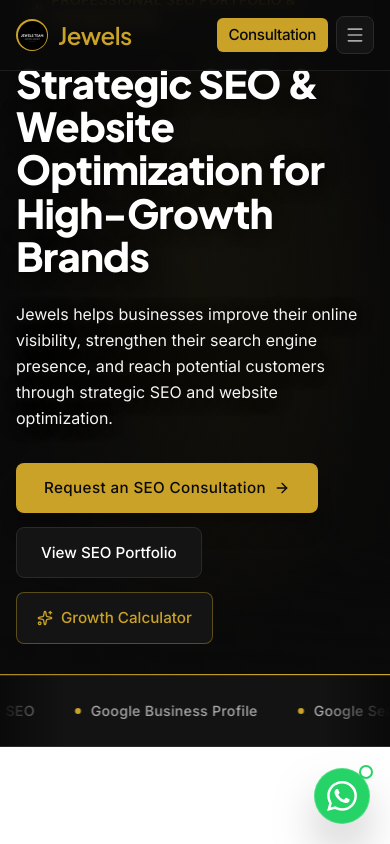
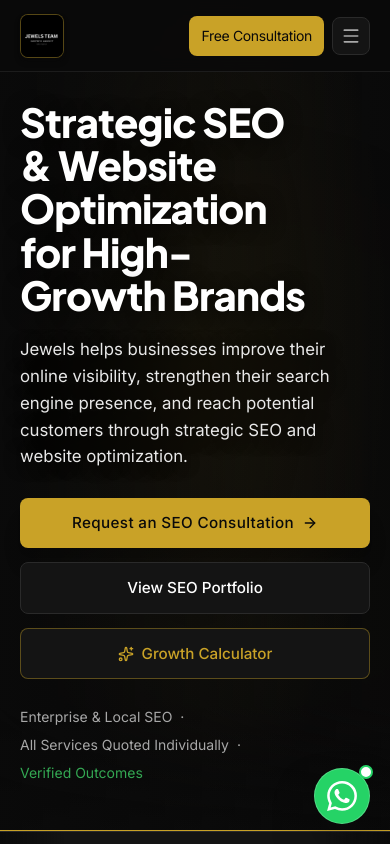
Before and after one commit to joseprecious21-ctrl/Jewels, a React (Vite) app: page / in a window 390 px wide. Shown: the top 844 px of the page. Built offline with nearby package versions, Linux system fonts and the light colour scheme.

Commit message:
refactor: streamline layout and navigation design
Remove redundant logo rendering in navigation components and update global scroll padding to improve header layout consistency and responsiveness.

```diff
--- a/src/components/Footer.tsx
+++ b/src/components/Footer.tsx
@@ -10,8 +10,6 @@ interface FooterProps {
 }
 
 export const Footer: React.FC<FooterProps> = ({ onNavigate, onOpenChecklist }) => {
-  const [logoError, setLogoError] = useState(false);
-
   const scrollToTop = () => {
     window.scrollTo({ top: 0, behavior: 'smooth' });
   };
@@ -41,32 +39,17 @@ export const Footer: React.FC<FooterProps> = ({ onNavigate, onOpenChecklist }) =
                 onNavigate('home');
                 window.scrollTo({ top: 0, behavior: 'smooth' });
               }}
-              className="group flex items-center gap-3 text-left cursor-pointer focus-visible:outline-none"
-              aria-label="Jewels SEO Homepage"
+              className="group flex items-center text-left cursor-pointer focus-visible:outline-none"
+              aria-label="Jewels Team SEO Homepage"
             >
-              <div className="relative w-9 h-9 sm:w-10 sm:h-10 rounded-full p-[1.5px] bg-[var(--gold)] shrink-0 transition-transform group-hover:scale-105">
-                <div className="w-full h-full rounded-full overflow-hidden bg-[var(--ink)] flex items-center justify-center">
-                  {!logoError ? (
-                    <img
-                      src="/logo-source.jpg"
-                      alt="Jewels logo"
-                      width={40}
-                      height={40}
-                      className="w-full h-full object-cover object-center"
-                      onError={() => setLogoError(true)}
-                    />
-                  ) : (
-                    <span className="font-heading font-bold text-sm text-[var(--gold)]">J</span>
-                  )}
-                </div>
-              </div>
-              <div className="flex flex-col">
-                <span className="font-heading text-2xl font-semibold tracking-tight text-[var(--gold)] group-hover:text-[var(--gold-hover)] transition-colors">
-                  Jewels
-                </span>
-                <span className="text-sm uppercase tracking-wider font-sans text-[var(--muted)]">
-                  SEO & Optimization
-                </span>
+              <div className="relative h-12 w-12 rounded-lg overflow-hidden border border-[var(--gold)]/40 bg-black flex items-center justify-center shrink-0 transition-transform group-hover:scale-105 shadow-md shadow-black/40">
+                <img
+                  src="/logo-source.jpg"
+                  alt="Jewels Team logo"
+                  width={48}
+                  height={48}
+                  className="w-full h-full object-cover object-center"
+                />
               </div>
             </button>
 
--- a/src/components/Navbar.tsx
+++ b/src/components/Navbar.tsx
@@ -16,7 +16,6 @@ export const Navbar: React.FC<NavbarProps> = ({
 }) => {
   const [isScrolled, setIsScrolled] = useState(false);
   const [isMobileMenuOpen, setIsMobileMenuOpen] = useState(false);
-  const [logoError, setLogoError] = useState(false);
 
   useEffect(() => {
     const handleScroll = () => {
@@ -47,48 +46,38 @@ export const Navbar: React.FC<NavbarProps> = ({
 
   return (
     <header
-      className={`fixed top-0 left-0 right-0 z-40 transition-all duration-300 ${
+      className={`fixed top-0 left-0 right-0 z-40 h-[72px] flex items-center transition-all duration-300 ${
         isScrolled
-          ? 'bg-[var(--ink)]/95 backdrop-blur-md border-b border-[var(--line)] shadow-xl shadow-black/50 py-3.5'
-          : 'bg-[var(--ink)]/85 backdrop-blur-sm border-b border-[var(--line)]/60 py-4 sm:py-5'
+          ? 'bg-[var(--ink)]/95 backdrop-blur-md border-b border-[var(--line)] shadow-xl shadow-black/50'
+          : 'bg-[var(--ink)]/85 backdrop-blur-sm border-b border-[var(--line)]/60'
       }`}
     >
-      <div className="max-w-7xl mx-auto px-4 sm:px-6 lg:px-8">
+      <div className="w-full max-w-7xl mx-auto px-5 min-[700px]:px-6 lg:px-8">
         {/* Strict 3-zone Top Bar Contract: Brand — Links — CTA */}
-        <div className="flex items-center justify-between gap-6 xl:gap-8">
+        <div className="flex items-center justify-between gap-4 min-[1200px]:gap-6">
 
-          {/* ZONE 1: BRAND LOGO & WORDMARK */}
+          {/* ZONE 1: BRAND LOGO */}
           <div className="flex items-center gap-3 shrink-0">
             <button
               onClick={() => handleLinkClick('home')}
-              className="group flex items-center gap-2.5 sm:gap-3 text-left cursor-pointer focus-visible:outline-none"
-              aria-label="Jewels SEO Homepage"
+              className="group flex items-center text-left cursor-pointer focus-visible:outline-none"
+              aria-label="Jewels Team SEO Homepage"
             >
-              <div className="relative w-8 h-8 sm:w-10 sm:h-10 rounded-full p-[1.5px] bg-[var(--gold)] shrink-0 transition-transform group-hover:scale-105">
-                <div className="w-full h-full rounded-full overflow-hidden bg-[var(--ink)] flex items-center justify-center">
-                  {!logoError ? (
-                    <img
-                      src="/logo-source.jpg"
-                      alt="Jewels logo"
-                      width={40}
-                      height={40}
-                      className="w-full h-full object-cover object-center"
-                      onError={() => setLogoError(true)}
-                    />
-                  ) : (
-                    <span className="font-heading font-bold text-sm text-[var(--gold)]">J</span>
-                  )}
-                </div>
+              <div className="relative h-11 w-11 sm:h-12 sm:w-12 rounded-lg overflow-hidden border border-[var(--gold)]/40 bg-black flex items-center justify-center shrink-0 transition-transform group-hover:scale-105 shadow-md shadow-black/40">
+                <img
+                  src="/logo-source.jpg"
+                  alt="Jewels Team logo"
+                  width={48}
+                  height={48}
+                  className="w-full h-full object-cover object-center"
+                />
               </div>
-              <span className="font-heading text-2xl sm:text-3xl font-semibold tracking-tight text-[var(--gold)] group-hover:text-[var(--gold-hover)] transition-colors whitespace-nowrap">
-                Jewels
-              </span>
             </button>
           </div>
 
-          {/* ZONE 2: PRIMARY NAV LINKS (Single-line, unboxed text links) */}
+          {/* ZONE 2: PRIMARY NAV LINKS (Gaps: 18px, font size: 0.88rem, collapses below 1200px) */}
           <nav
-            className="hidden lg:flex items-center gap-3 xl:gap-4 2xl:gap-5 text-sm font-medium text-[var(--muted)]"
+            className="hidden min-[1200px]:flex items-center gap-[18px] text-[0.88rem] font-medium text-[var(--muted)]"
             aria-label="Primary Navigation"
           >
             {navLinks.map((link) => {
@@ -116,22 +105,22 @@ export const Navbar: React.FC<NavbarProps> = ({
             })}
           </nav>
 
-          {/* ZONE 3: 1 PRIMARY ACTION (Gold button) + Owner checklist trigger */}
-          <div className="hidden sm:flex items-center gap-3 shrink-0">
+          {/* ZONE 3: PRIMARY ACTION (Desktop >= 1200px) */}
+          <div className="hidden min-[1200px]:flex items-center gap-3 shrink-0">
             <button
               onClick={onOpenChecklist}
-              className="inline-flex items-center gap-1.5 px-2.5 py-1.5 rounded-md text-sm font-sans font-medium text-[var(--muted)] hover:text-[var(--gold)] bg-[var(--card)] hover:bg-[#1E1E1E] border border-[var(--line)] hover:border-[var(--gold)] transition-all cursor-pointer"
+              className="hidden min-[1420px]:inline-flex items-center gap-1.5 px-2.5 py-1.5 rounded-md text-xs font-sans font-medium text-[var(--muted)] hover:text-[var(--gold)] bg-[var(--card)] hover:bg-[#1E1E1E] border border-[var(--line)] hover:border-[var(--gold)] transition-all cursor-pointer"
               title="Open Pre-Launch Checklist"
             >
               <ClipboardCheck className="w-3.5 h-3.5 text-[var(--gold)]" />
-              <span className="hidden xl:inline">Checklist</span>
+              <span>Checklist</span>
             </button>
 
             {/* Founder Avatar Quick Link */}
             <button
               onClick={() => handleLinkClick('about')}
               title="Founder & SEO Specialist · Jewels"
-              className="hidden xl:flex items-center gap-2 px-2.5 py-1.5 rounded-full bg-[var(--card)] hover:bg-[#1E1E1E] border border-[var(--line)] hover:border-[var(--gold)] text-sm font-sans font-medium text-[var(--muted)] hover:text-[var(--white)] transition-all cursor-pointer"
+              className="hidden min-[1420px]:flex items-center gap-2 px-2.5 py-1.5 rounded-full bg-[var(--card)] hover:bg-[#1E1E1E] border border-[var(--line)] hover:border-[var(--gold)] text-xs font-sans font-medium text-[var(--muted)] hover:text-[var(--white)] transition-all cursor-pointer"
             >
               <div className="w-5 h-5 rounded-full p-[1px] bg-[var(--gold)] shrink-0 overflow-hidden">
                 <img
@@ -147,25 +136,28 @@ export const Navbar: React.FC<NavbarProps> = ({
 
             <button
               onClick={() => handleLinkClick('contact')}
-              className="inline-flex items-center justify-center gap-2 px-4.5 py-2.5 rounded-lg bg-[var(--gold)] hover:bg-[var(--gold-hover)] text-[var(--ink)] font-semibold text-sm tracking-wider uppercase transition-all duration-200 shadow-md shadow-[var(--gold)]/15 hover:shadow-[var(--gold)]/30 focus-visible:ring-2 focus-visible:ring-[var(--gold)] whitespace-nowrap shrink-0 cursor-pointer active:scale-95"
+              className="inline-flex items-center justify-center gap-2 px-4 py-2.5 rounded-lg bg-[var(--gold)] hover:bg-[var(--gold-hover)] text-[var(--ink)] font-semibold text-xs min-[1340px]:text-sm tracking-wide uppercase transition-all duration-200 shadow-md shadow-[var(--gold)]/15 hover:shadow-[var(--gold)]/30 focus-visible:ring-2 focus-visible:ring-[var(--gold)] whitespace-nowrap shrink-0 cursor-pointer active:scale-95 min-h-[44px]"
             >
-              <span>Request an SEO Consultation</span>
+              <span className="hidden min-[1340px]:inline">Request an SEO Consultation</span>
+              <span className="inline min-[1340px]:hidden">Free Consultation</span>
               <ArrowRight className="w-3.5 h-3.5" />
             </button>
           </div>
 
-          {/* MOBILE CONTROLS (Hamburger & Quick Call-To-Action) */}
-          <div className="flex items-center gap-2 lg:hidden">
+          {/* CONTROLS BELOW 1200px (Button + Hamburger toggle) */}
+          <div className="flex min-[1200px]:hidden items-center gap-2 sm:gap-3">
             <button
               onClick={() => handleLinkClick('contact')}
-              className="inline-flex sm:hidden items-center justify-center px-3 py-1.5 rounded-md bg-[var(--gold)] hover:bg-[var(--gold-hover)] text-[var(--ink)] font-semibold text-sm tracking-tight whitespace-nowrap cursor-pointer transition-colors"
+              className="inline-flex items-center justify-center gap-1.5 px-3 py-2 sm:px-4 sm:py-2.5 rounded-lg bg-[var(--gold)] hover:bg-[var(--gold-hover)] text-[var(--ink)] font-semibold text-xs sm:text-sm tracking-tight sm:tracking-wide whitespace-nowrap cursor-pointer transition-colors active:scale-95 min-h-[40px]"
             >
-              Consultation
+              <span className="hidden sm:inline">Request an SEO Consultation</span>
+              <span className="inline sm:hidden">Free Consultation</span>
+              <ArrowRight className="w-3.5 h-3.5 hidden sm:inline" />
             </button>
 
             <button
               onClick={() => setIsMobileMenuOpen(!isMobileMenuOpen)}
-              className="p-2 rounded-lg bg-[var(--card)] text-[var(--muted)] hover:text-[var(--white)] border border-[var(--line)] hover:border-[var(--gold)] focus-visible:ring-2 focus-visible:ring-[var(--gold)] cursor-pointer transition-colors"
+              className="p-2 sm:p-2.5 rounded-lg bg-[var(--card)] text-[var(--muted)] hover:text-[var(--white)] border border-[var(--line)] hover:border-[var(--gold)] focus-visible:ring-2 focus-visible:ring-[var(--gold)] cursor-pointer transition-colors"
               aria-label={isMobileMenuOpen ? 'Close navigation menu' : 'Open navigation menu'}
               aria-expanded={isMobileMenuOpen}
             >
@@ -176,10 +168,10 @@ export const Navbar: React.FC<NavbarProps> = ({
         </div>
       </div>
 
-      {/* MOBILE COLLAPSIBLE MENU */}
+      {/* COLLAPSED MENU BELOW 1200px */}
       {isMobileMenuOpen && (
-        <div className="lg:hidden bg-[var(--card)] border-b border-[var(--line)] px-4 pt-3 pb-6 animate-in slide-in-from-top-2 duration-200">
-          {/* Founder Identity Card in Mobile Drawer */}
+        <div className="min-[1200px]:hidden fixed top-[72px] left-0 right-0 max-h-[calc(100vh-72px)] overflow-y-auto bg-[var(--card)] border-b border-[var(--line)] px-4 sm:px-6 pt-3 pb-6 shadow-2xl animate-in slide-in-from-top-2 duration-200">
+          {/* Founder Identity Card in Collapsed Menu */}
           <div
             onClick={() => handleLinkClick('about')}
             className="flex items-center gap-3 p-3 mb-3 rounded-xl bg-[var(--ink)] border border-[var(--line)] cursor-pointer hover:border-[var(--gold)]/50 transition-colors"
@@ -209,15 +201,15 @@ export const Navbar: React.FC<NavbarProps> = ({
                 <button
                   key={link.id}
                   onClick={() => handleLinkClick(link.id)}
-                  className={`flex items-center justify-between px-3 py-2.5 rounded-lg text-sm font-medium transition-colors cursor-pointer text-left ${
+                  className={`flex items-center justify-between px-3.5 py-3 rounded-xl text-base font-medium transition-colors cursor-pointer text-left min-h-[48px] ${
                     isActive
-                      ? 'bg-[var(--ink)] text-[var(--gold)] font-semibold'
+                      ? 'bg-[var(--ink)] text-[var(--gold)] font-semibold border border-[var(--gold)]/30'
                       : 'text-[var(--muted)] hover:bg-[var(--ink)] hover:text-[var(--white)]'
                   }`}
                   aria-current={isActive ? 'page' : undefined}
                 >
                   <span>{link.label}</span>
-                  {isActive && <span className="w-1.5 h-1.5 rounded-full bg-[var(--gold)]" />}
+                  {isActive && <span className="w-2 h-2 rounded-full bg-[var(--gold)]" />}
                 </button>
               );
             })}
@@ -226,7 +218,7 @@ export const Navbar: React.FC<NavbarProps> = ({
           <div className="mt-4 pt-4 border-t border-[var(--line)] flex flex-col gap-2.5">
             <button
               onClick={() => handleLinkClick('contact')}
-              className="w-full flex items-center justify-center gap-2 px-4 py-3 rounded-lg bg-[var(--gold)] hover:bg-[var(--gold-hover)] text-[var(--ink)] font-semibold text-sm tracking-wider uppercase transition-colors cursor-pointer"
+              className="w-full flex items-center justify-center gap-2 px-4 py-3.5 rounded-xl bg-[var(--gold)] hover:bg-[var(--gold-hover)] text-[var(--ink)] font-semibold text-sm tracking-wider uppercase transition-colors cursor-pointer min-h-[48px]"
             >
               <span>Request an SEO Consultation</span>
               <ArrowRight className="w-4 h-4" />
@@ -237,7 +229,7 @@ export const Navbar: React.FC<NavbarProps> = ({
                 setIsMobileMenuOpen(false);
                 onOpenChecklist();
               }}
-              className="w-full flex items-center justify-center gap-2 px-3 py-2 rounded-lg bg-[var(--ink)] hover:bg-[#1A1A1A] text-[var(--muted)] hover:text-[var(--gold)] text-sm font-sans border border-[var(--line)] hover:border-[var(--gold)] transition-colors cursor-pointer"
+              className="w-full flex items-center justify-center gap-2 px-3 py-2.5 rounded-xl bg-[var(--ink)] hover:bg-[#1A1A1A] text-[var(--muted)] hover:text-[var(--gold)] text-sm font-sans border border-[var(--line)] hover:border-[var(--gold)] transition-colors cursor-pointer min-h-[44px]"
             >
               <ClipboardCheck className="w-3.5 h-3.5 text-[var(--gold)]" />
               <span>Owner Pre-Launch Checklist</span>
--- a/src/index.css
+++ b/src/index.css
@@ -52,6 +52,10 @@
   --color-google-blue: var(--google-blue);
   --color-success: var(--success);
   --color-alert: var(--alert);
+}
+
+html {
+  scroll-padding-top: 72px;
 }
 
 body {
--- a/src/pages/HomePage.tsx
+++ b/src/pages/HomePage.tsx
@@ -88,7 +88,7 @@ export const HomePage: React.FC<HomePageProps> = ({ onNavigate }) => {
       {/* 1. HERO SECTION (DARK: Jet Black #0A0A0A with Full-width Background Video) */}
       <section
         ref={heroRef}
-        className="relative w-full min-h-[70vh] sm:min-h-[80vh] max-h-[80vh] sm:max-h-[90vh] flex items-center overflow-hidden bg-[#0A0A0A] pt-24 pb-16 sm:pt-32 sm:pb-24"
+        className="relative w-full min-h-[85vh] flex items-center overflow-hidden bg-[#0A0A0A] pt-[100px] min-[700px]:pt-[120px] pb-12 min-[700px]:pb-16"
       >
         {/* Hero Video Container: capped at 2560px and centered for screens wider than 1920px */}
         <div className="absolute inset-0 w-full max-w-[2560px] mx-auto overflow-hidden pointer-events-none z-0">
@@ -151,11 +151,11 @@ export const HomePage: React.FC<HomePageProps> = ({ onNavigate }) => {
             />
           </div>
 
-          {/* Darker left-side overlay: linear-gradient(90deg, rgba(10,10,10,0.6) 0%, rgba(10,10,10,0.2) 100%) plus soft fade to solid #0A0A0A in bottom 20% */}
+          {/* Smooth overlay gradient (78% to 55% to 15%) + soft fade to solid #0A0A0A over bottom 15% */}
           <div
             className="absolute inset-0 pointer-events-none z-[1]"
             style={{
-              background: 'linear-gradient(90deg, rgba(10, 10, 10, 0.6) 0%, rgba(10, 10, 10, 0.2) 100%), linear-gradient(to bottom, transparent 80%, #0A0A0A 100%)'
+              background: 'linear-gradient(90deg, rgba(10, 10, 10, 0.78) 0%, rgba(10, 10, 10, 0.55) 45%, rgba(10, 10, 10, 0.15) 100%), linear-gradient(to bottom, transparent 85%, #0A0A0A 100%)'
             }}
             aria-hidden="true"
           />
@@ -168,47 +168,33 @@ export const HomePage: React.FC<HomePageProps> = ({ onNavigate }) => {
         />
 
         {/* Hero Content (Above overlay with high contrast, left-aligned matching navigation logo left edge) */}
-        <div className="relative z-10 w-full max-w-7xl mx-auto px-4 sm:px-6 lg:px-8 flex justify-start">
+        <div className="relative z-10 w-full max-w-7xl mx-auto px-5 min-[700px]:px-6 lg:px-8 flex justify-start">
 
-          <div className="relative w-full max-w-[640px] text-left flex flex-col items-start justify-center">
-            {/* Soft, localised dark glow only behind the text block */}
-            <div
-              className="absolute -inset-x-6 sm:-inset-x-12 -inset-y-8 rounded-3xl pointer-events-none -z-10"
-              style={{
-                background: 'radial-gradient(ellipse at left center, rgba(10,10,10,0.65), transparent 75%)'
-              }}
-              aria-hidden="true"
-            />
-
-            {/* Subtle kicker badge */}
-            <div className="inline-flex items-center gap-2 px-3.5 py-1.5 rounded-full bg-[var(--card)]/90 border border-[var(--line)] text-sm text-[var(--gold)] mb-6 backdrop-blur-sm">
-              <Sparkles className="w-3.5 h-3.5" />
-              <span className="tracking-wide uppercase font-medium text-sm">
-                Professional SEO Portfolio & Optimization
-              </span>
-            </div>
-
+          <div className="relative w-full max-w-[640px] lg:max-w-[58%] text-left flex flex-col items-start justify-center">
             {/* Bold headline introducing Jewels and its SEO expertise */}
             <h1
-              style={{ textShadow: '0 2px 16px rgba(0,0,0,0.65)' }}
-              className="text-[clamp(2rem,5vw,3.75rem)] font-heading font-medium tracking-tight text-[var(--white)] mb-6 leading-[1.14] text-left"
+              style={{
+                textShadow: '0 2px 18px rgba(0,0,0,0.6)',
+                textWrap: 'balance'
+              }}
+              className="text-[clamp(1.75rem,7vw,2.4rem)] min-[700px]:text-[clamp(2rem,4.2vw,3.6rem)] font-heading font-[800] tracking-[-0.02em] text-[#FFFFFF] mb-[20px] leading-[1.12] text-left max-w-[17ch]"
             >
               Strategic SEO & Website Optimization for High-Growth Brands
             </h1>
 
             {/* Supporting line */}
             <p
-              style={{ textShadow: '0 2px 16px rgba(0,0,0,0.65)' }}
-              className="text-base sm:text-lg lg:text-xl text-neutral-100 max-w-[580px] mb-8 leading-relaxed font-light text-left"
+              style={{ textShadow: '0 2px 18px rgba(0,0,0,0.6)' }}
+              className="text-[1.05rem] min-[700px]:text-[1.125rem] text-[#E8E8E8] max-w-[52ch] mb-[28px] leading-[1.6] font-light text-left"
             >
               Jewels helps businesses improve their online visibility, strengthen their search engine presence, and reach potential customers through strategic SEO and website optimization.
             </p>
 
             {/* Buttons: Request an SEO Consultation (gold), View SEO Portfolio (dark), Growth Calculator */}
-            <div className="flex flex-wrap items-center justify-start gap-[14px] w-full">
+            <div className="flex flex-col min-[700px]:flex-row flex-wrap items-stretch min-[700px]:items-center justify-start gap-[14px] w-full">
               <button
                 onClick={() => onNavigate('contact')}
-                className="inline-flex items-center justify-center gap-2 px-7 py-3.5 sm:py-4 rounded-lg bg-[var(--gold)] hover:bg-[var(--gold-hover)] text-[var(--ink)] font-semibold text-sm tracking-wide transition-all duration-200 shadow-xl shadow-[var(--gold)]/25 hover:shadow-[var(--gold)]/35 focus-visible:ring-2 focus-visible:ring-[var(--gold)] whitespace-nowrap cursor-pointer active:scale-95 min-h-[48px]"
+                className="w-full min-[700px]:w-auto inline-flex items-center justify-center gap-2 px-7 py-3.5 sm:py-4 rounded-lg bg-[var(--gold)] hover:bg-[var(--gold-hover)] text-[var(--ink)] font-semibold text-sm tracking-wide transition-all duration-200 shadow-xl shadow-[var(--gold)]/25 hover:shadow-[var(--gold)]/35 focus-visible:ring-2 focus-visible:ring-[var(--gold)] whitespace-nowrap cursor-pointer active:scale-95 min-h-[48px]"
               >
                 <span>Request an SEO Consultation</span>
                 <ArrowRight className="w-4 h-4" />
@@ -216,21 +202,21 @@ export const HomePage: React.FC<HomePageProps> = ({ onNavigate }) => {
 
               <button
                 onClick={() => onNavigate('portfolio')}
-                className="inline-flex items-center justify-center gap-2 px-6 py-3.5 sm:py-4 rounded-lg bg-[var(--card)] hover:bg-[#1E1E1E] border border-[var(--line)] hover:border-[var(--gold)] text-[var(--white)] font-medium text-sm transition-all whitespace-nowrap cursor-pointer backdrop-blur-sm min-h-[48px]"
+                className="w-full min-[700px]:w-auto inline-flex items-center justify-center gap-2 px-6 py-3.5 sm:py-4 rounded-lg bg-[var(--card)] hover:bg-[#1E1E1E] border border-[var(--line)] hover:border-[var(--gold)] text-[var(--white)] font-medium text-sm transition-all whitespace-nowrap cursor-pointer backdrop-blur-sm min-h-[48px]"
               >
                 <span>View SEO Portfolio</span>
               </button>
 
               <button
                 onClick={() => onNavigate('calculator')}
-                className="inline-flex items-center justify-center gap-2 px-5 py-3.5 sm:py-4 rounded-lg bg-[var(--card)] hover:bg-[#1E1E1E] border border-[var(--gold)]/40 hover:border-[var(--gold)] text-[var(--gold)] font-medium text-sm transition-all whitespace-nowrap cursor-pointer backdrop-blur-sm min-h-[48px]"
+                className="w-full min-[700px]:w-auto inline-flex items-center justify-center gap-2 px-5 py-3.5 sm:py-4 rounded-lg bg-[var(--card)] hover:bg-[#1E1E1E] border border-[var(--gold)]/40 hover:border-[var(--gold)] text-[var(--gold)] font-medium text-sm transition-all whitespace-nowrap cursor-pointer backdrop-blur-sm min-h-[48px]"
               >
                 <Sparkles className="w-4 h-4 text-[var(--gold)]" />
                 <span>Growth Calculator</span>
               </button>
             </div>
 
-            <div className="mt-8 flex flex-wrap items-center justify-start gap-2 text-sm text-[var(--muted)] font-sans text-left">
+            <div className="mt-7 flex flex-wrap items-center justify-start gap-2 text-sm text-[var(--muted)] font-sans text-left">
               <span>Enterprise & Local SEO</span>
               <span aria-hidden="true">·</span>
               <span>All Services Quoted Individually</span>
```
Also changed, not shown: .aistudio/artifacts/brain/106d128a-b787-456a-ace4-7f0f8cba5665/.tempmediaStorage/media_1793059678551_db2ca4d5.jpg (added).
